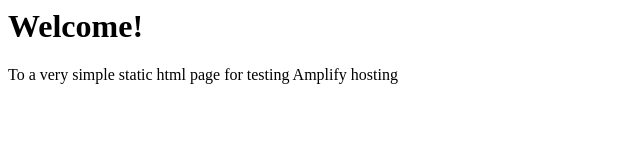
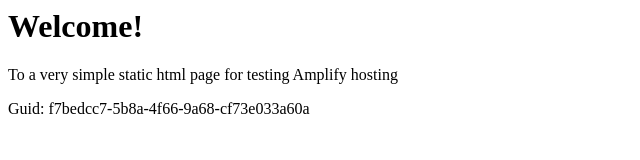
Before and after one commit to aws-aemilia-pdx/Github-PR-Commit-Integration-Test-DoNotTouch-GitHubAutoBuildCanaryTest-v1-beta-us-west-2, a website: page src/index.html in a window 1280 px wide. Shown: the whole page, without its empty margins (0-640 px from the left). Drawn offline with Linux system fonts and the light colour scheme.

Commit message:
commit from integ tests

```diff
--- a/src/index.html
+++ b/src/index.html
@@ -1,3 +1,5 @@
+
+
 <html lang="en">
 
 <head>
@@ -10,6 +12,6 @@
 <body>
     <h1>Welcome!</h1>
     <p>To a very simple static html page for testing Amplify hosting</p>
-</body>
+    <p>Guid: f7bedcc7-5b8a-4f66-9a68-cf73e033a60a</p></body>
 
 </html>
```
